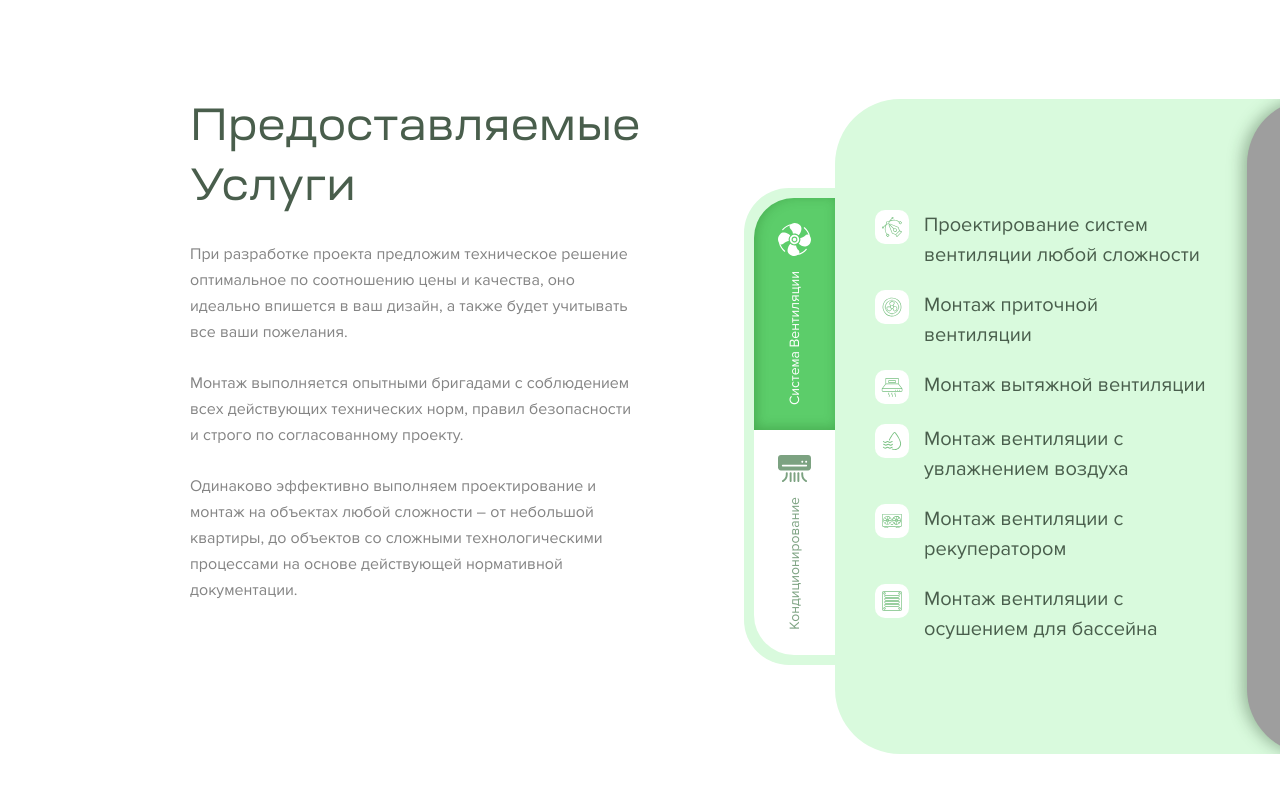
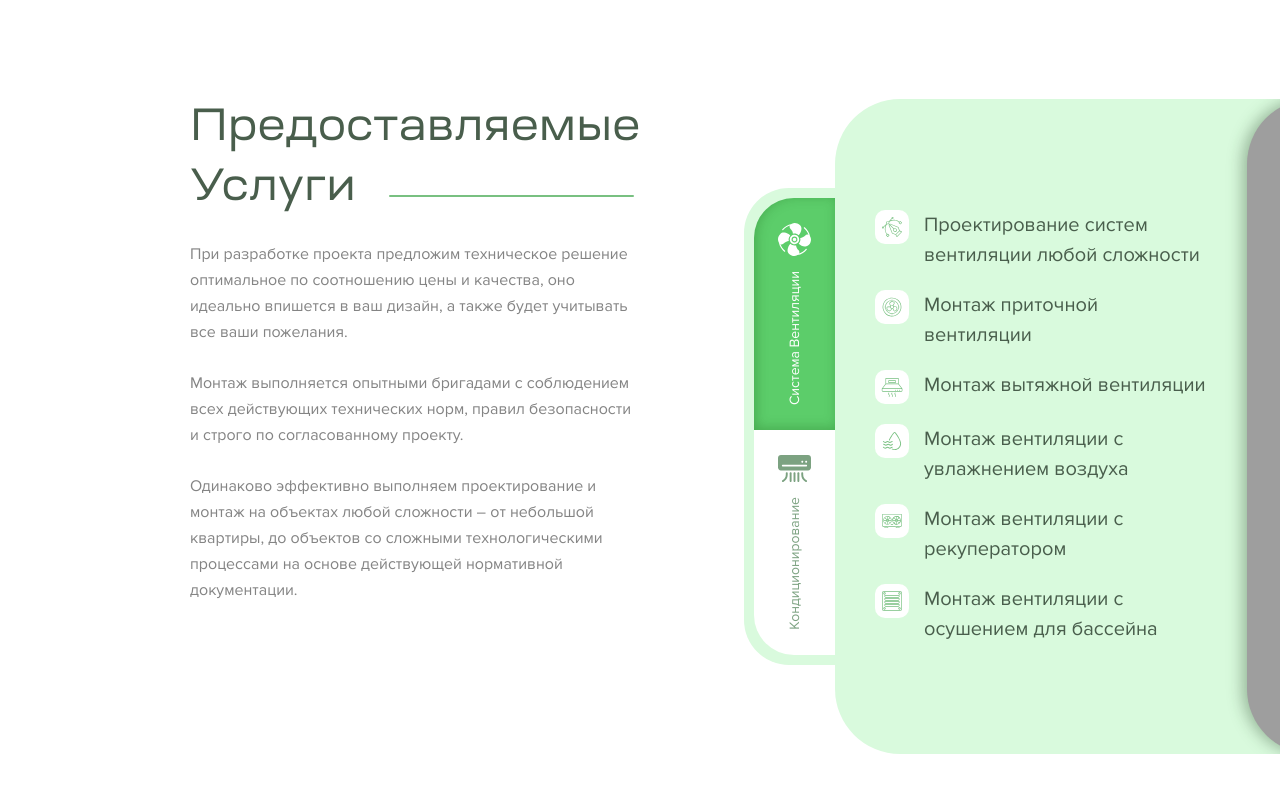
Before and after one commit to s-gusterev/pascal-vent, a website built with Vite: page index.html in a window 1280 px wide. Shown: the part 822-1614 px from the top of the page. Built offline with nearby package versions, Linux system fonts and the light colour scheme; grey boxes are pictures that could not be loaded.

Commit message:
feat: title-decoration

```diff
--- a/styles/services.css
+++ b/styles/services.css
@@ -11,6 +11,18 @@
 
 .services__title {
   margin-bottom: 22px;
+  position: relative;
+}
+
+.services__title::after {
+  position: absolute;
+  content: '';
+  width: 245px;
+  height: 2px;
+  background-color: var(--color-secondary);
+  border-radius: 1.5px;
+  right: 0;
+  bottom: 22px;
 }
 
 .services__paragraph {
```
